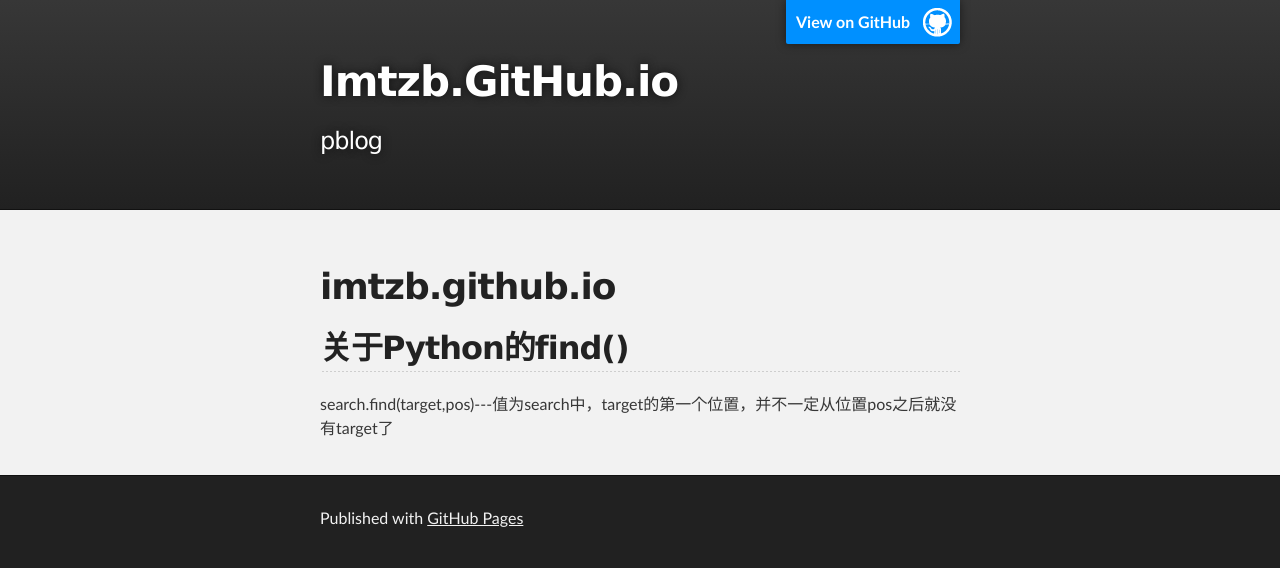
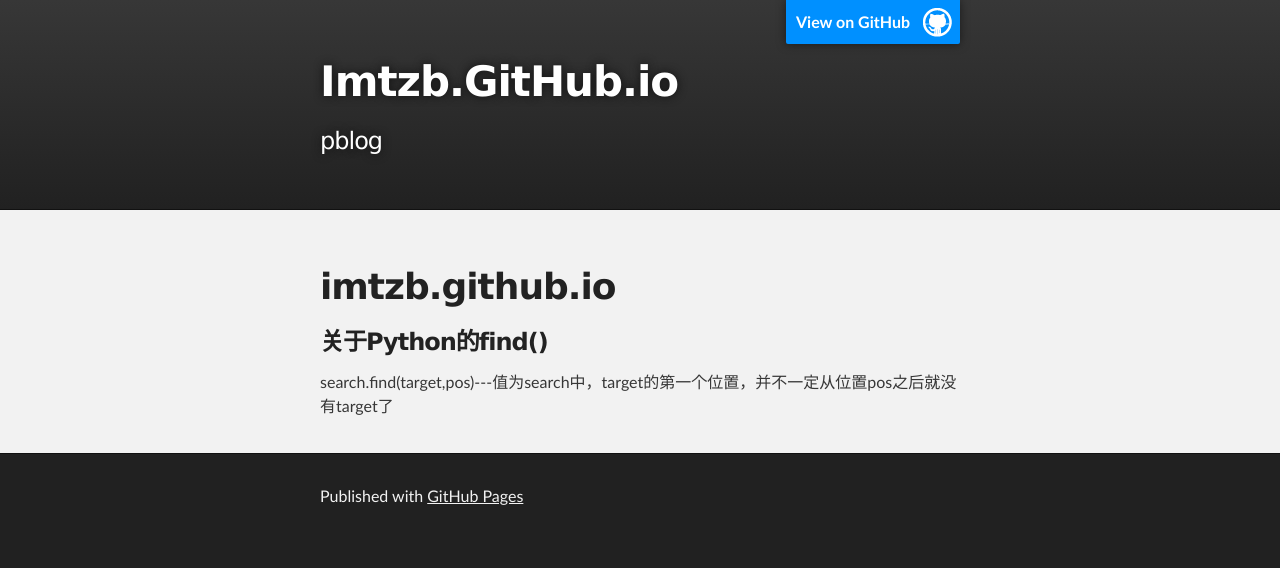
Before and after one commit to imtzb/imtzb.github.io, a plain HTML site: page index.html in a window 1280 px wide. Drawn offline with Linux system fonts and the light colour scheme.

Commit message:
Update index.html

```diff
--- a/index.html
+++ b/index.html
@@ -29,7 +29,7 @@
       <section id="main_content" class="inner">
         <h1>
 <a id="imtzbgithubio" class="anchor" href="#imtzbgithubio" aria-hidden="true"><span aria-hidden="true" class="octicon octicon-link"></span></a>imtzb.github.io</h1>
-<h2>关于Python的find()</h2>
+<h3>关于Python的find()</h3>
 <p>
   search.find(target,pos)---值为search中，target的第一个位置，并不一定从位置pos之后就没有target了
 </p>
```
